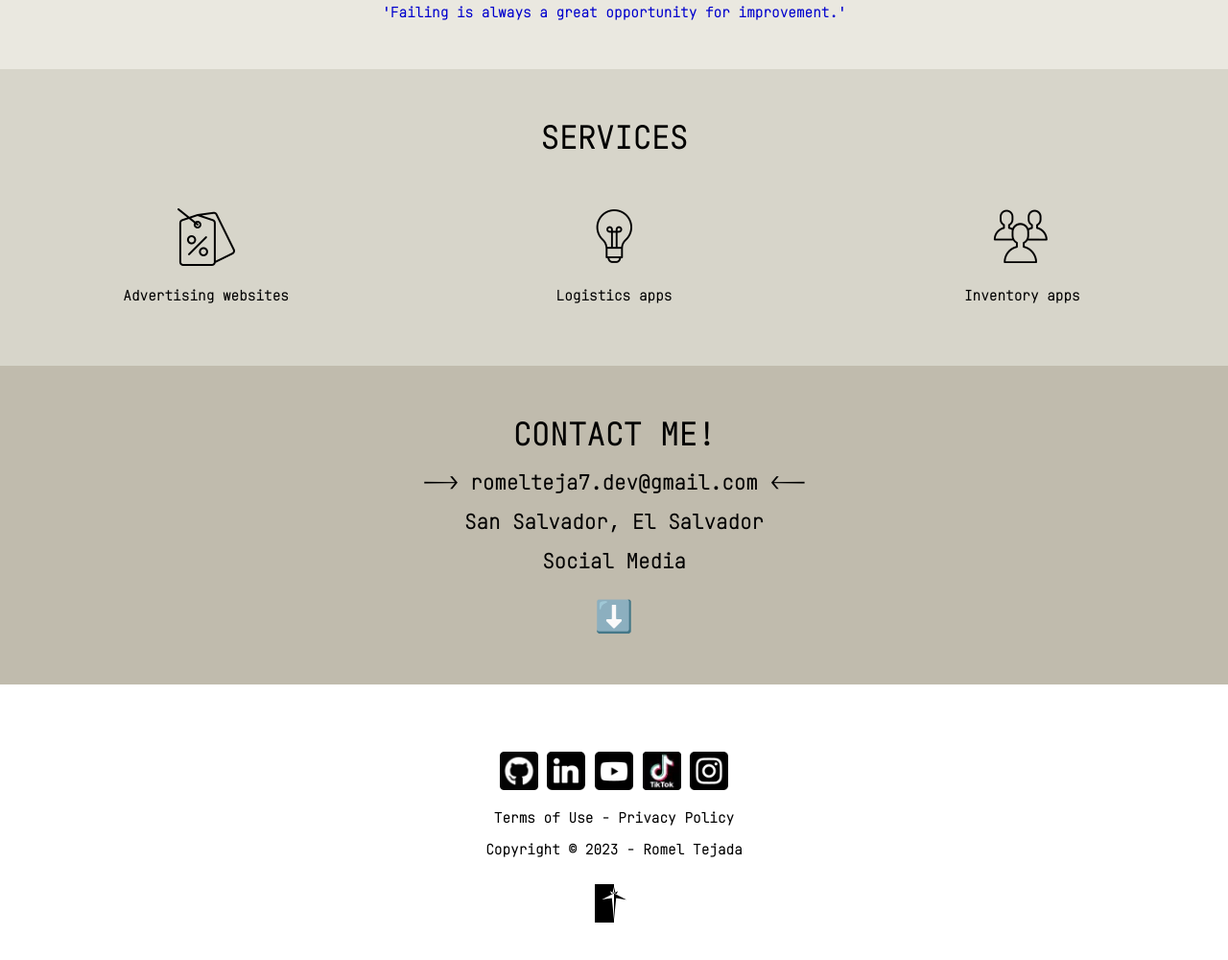
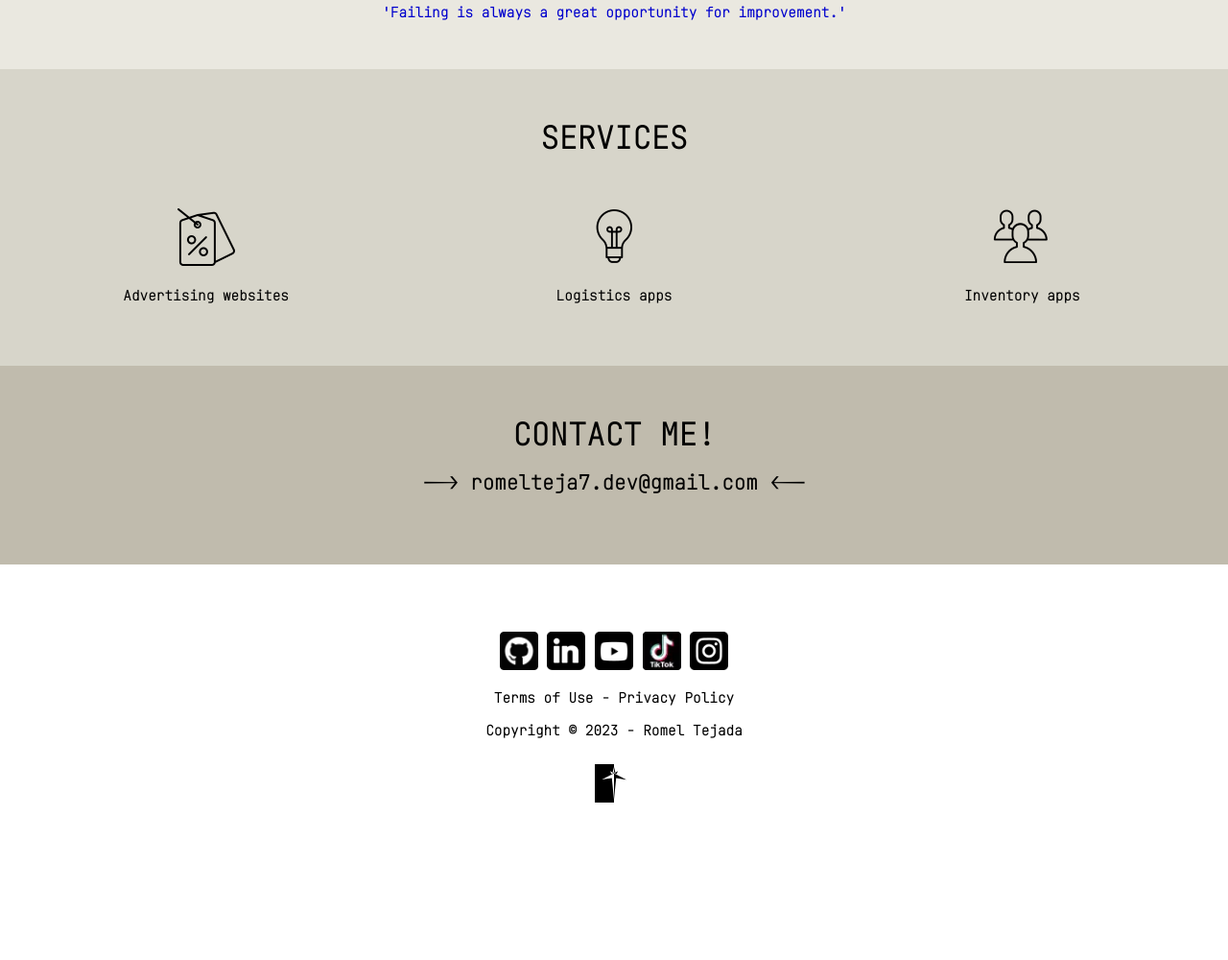
Before and after one commit to RomelTeja7/rtejaPortfolio, a plain HTML site: page index.html in a window 1280 px wide. Shown: the part 2113-3113 px from the top of the page at 96% size. After the commit the page ends 3036 px from the top, so only its background shows below. Drawn offline with Linux system fonts and the light colour scheme.

Commit message:
Update index.html

```diff
--- a/index.html
+++ b/index.html
@@ -661,10 +661,8 @@
 
     <div class="block" id="block7" style="padding-top: 50px;">
       <h1 class="h1W" id="contactM"></h1>
-      <a href="romelteja7.dev@gmail.com" id="email"></a>
-      <h1 id="location"></h1>
-      <h1 id="socialM"></h1>
-      <h1 id="arrowD" style="padding-bottom: 50px;"></h1>
+      <a href="romelteja7.dev@gmail.com" id="email" ></a>
+      <h1 style="padding-bottom: 50px;"></h1>
     </div>
   </div>
 </body>
@@ -938,9 +936,7 @@
 
     document.getElementById('contactM').innerText = languageData.contact.title;
     document.getElementById('email').innerText = languageData.contact.email;
-    document.getElementById('location').innerText = languageData.contact.location;
-    document.getElementById('socialM').innerText = languageData.contact.sm;
-    document.getElementById('arrowD').innerText = languageData.contact.arrow;
+
 
     const languageBtn = document.getElementById('boton');
     languageBtn.textContent = languageData.buttons[language];
```
